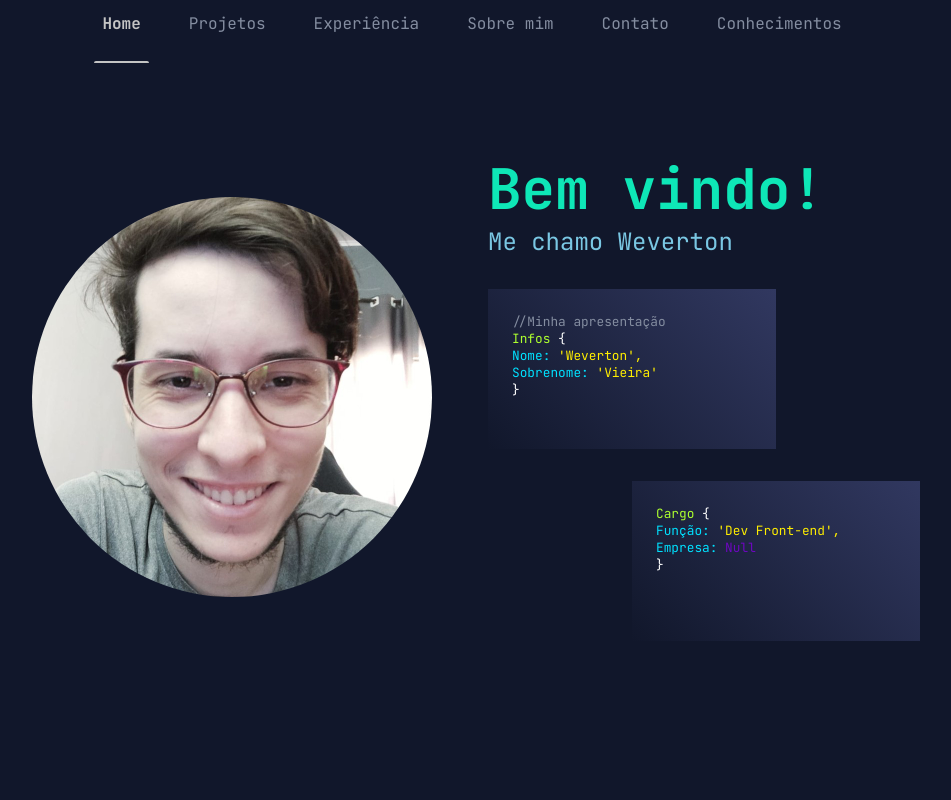
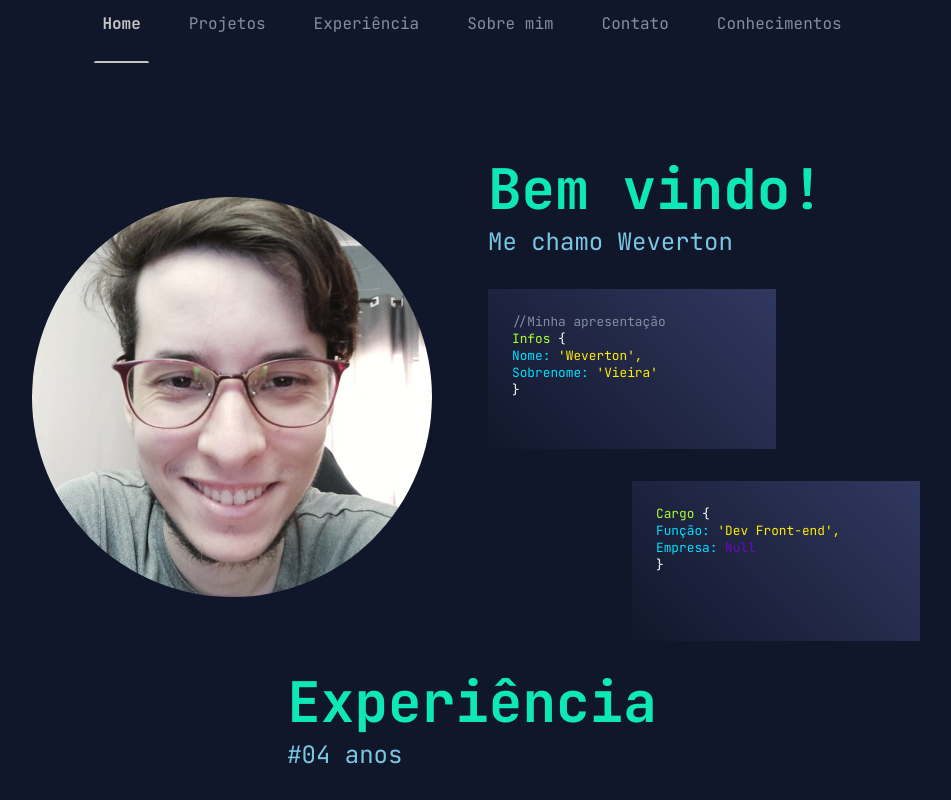
Before and after one commit to tomvieir/LandingPage, a Next.js app: page / in a window 1280 px wide. Shown: the top 800 px of the page, without its empty margins (168-1119 px from the left). Built offline with nearby package versions, Linux system fonts and the light colour scheme.

Commit message:
add componente Esperiências

```diff
--- a/src/pages/index.tsx
+++ b/src/pages/index.tsx
@@ -1,6 +1,7 @@
 import type { NextPage } from 'next'
 import Head from 'next/head'
 import Image from 'next/image'
+import Experiencias from '../components/Experiencias'
 import Homehero from '../components/Homehero'
 import styles from '../styles/Home.module.scss'
 
@@ -10,11 +11,10 @@ const Home: NextPage = () => {
 
       <Head>
         <title>Home</title>
-
-
       </Head>
 
       <Homehero />
+      <Experiencias />
 
     </div>
   )
```
